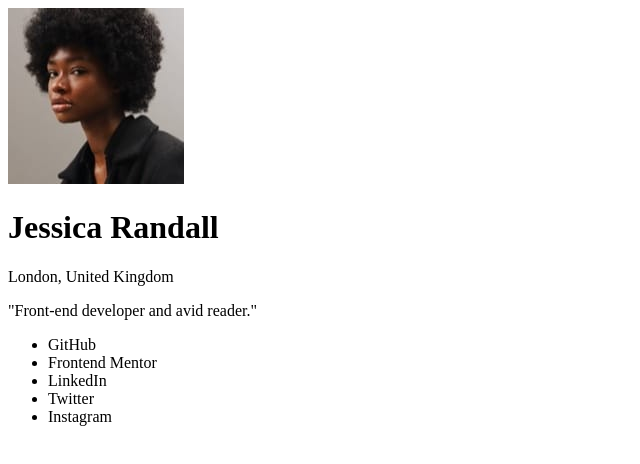
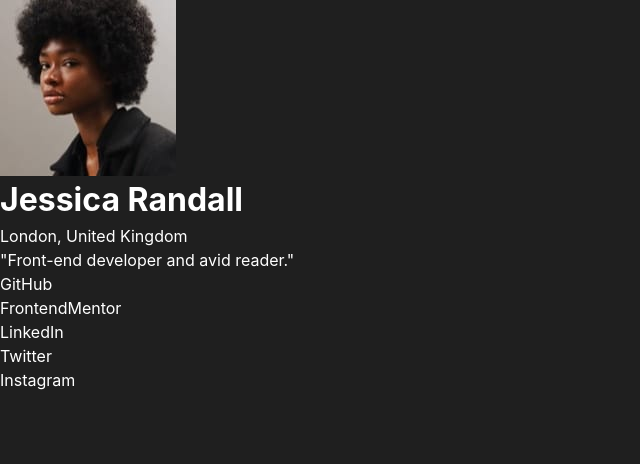
Before and after one commit to jjurelvalenzuela/social-links-profile, a plain HTML site: page index.html in a window 1280 px wide. Shown: the whole page, without its empty margins (0-640 px from the left). Drawn offline with Linux system fonts and the light colour scheme.

Commit message:
Add CSS reset and base styles

```diff
--- a/index.html
+++ b/index.html
@@ -14,22 +14,24 @@
     <title>Frontend Mentor | Social links profile</title>
   </head>
   <body>
-    <div class="container">
+    <div class="card">
       <img
         src="./assets/images/avatar-jessica.jpeg"
         alt="Jessica Randall Image"
+        class="user-img"
       />
+      <div class="user-info">
+        <h1>Jessica Randall</h1>
+        <p class="location">London, United Kingdom</p>
+        <p class="about-me">"Front-end developer and avid reader."</p>
+      </div>
 
-      <h1>Jessica Randall</h1>
-      <p class="location">London, United Kingdom</p>
-      <p class="about-me">"Front-end developer and avid reader."</p>
-
-      <ul>
-        <li class="user-links">GitHub</li>
-        <li class="user-links">Frontend Mentor</li>
-        <li class="user-links">LinkedIn</li>
-        <li class="user-links">Twitter</li>
-        <li class="user-links">Instagram</li>
+      <ul class="user-socmed">
+        <li class="user-links"><a href=""> GitHub</a></li>
+        <li class="user-links"><a href=""> FrontendMentor</a></li>
+        <li class="user-links"><a href=""> LinkedIn</a></li>
+        <li class="user-links"><a href=""> Twitter</a></li>
+        <li class="user-links"><a href=""> Instagram</a></li>
       </ul>
     </div>
   </body>
--- a/style.css
+++ b/style.css
@@ -0,0 +1,81 @@
+@font-face {
+  font-family: "Inter", Arial, sans-serif;
+  src: url("./assets/fonts/Inter-VariableFont_slnt\,wght.ttf")
+    format("truetype");
+  font-weight: 100 900;
+  font-style: normal;
+}
+
+:root {
+  /* COLOR PALETTE */
+  --grey-900: #141414;
+  --grey-800: #1f1f1f;
+  --grey-700: #333333;
+  --green: #caf82a;
+  --white: #ffffff;
+
+  /* font-weight: 400; = Regular
+
+font-weight: 600; = SemiBold
+
+font-weight: 700; = Bold */
+  /* TYPOGRAPHY */
+  --font-family: "Inter", Arial, sans-serif;
+  --line-height: 1.5;
+  /* Preset 1 */
+  --preset1-size: 1.5rem;
+  --preset1-fw: 700;
+
+  /* Preset 2 */
+  --preset2-size: 0.875rem;
+  --preset2-fw: 400;
+
+  /* Preset 2  Bold*/
+  --preset2b-size: 0.875rem;
+  --preset2b-fw: 700;
+}
+/* Text Preset */
+.text-preset1 {
+  font-size: var(--preset1-size);
+  font-weight: var(--preset1-fw);
+}
+
+.text-preset2 {
+  font-size: var(--preset2-size);
+  font-weight: var(--preset2-fw);
+}
+
+.text-preset2-bold {
+  font-size: var(--preset2bb-size);
+  font-weight: var(--preset2bb-fw);
+}
+
+*,
+*::before,
+*::after {
+  margin: 0;
+  padding: 0;
+  box-sizing: border-box;
+}
+
+html {
+  font-size: 16px;
+  scroll-behavior: smooth;
+}
+
+a {
+  color: inherit;
+  text-decoration: none;
+}
+
+img {
+  max-width: 100%;
+  display: block;
+}
+
+body {
+  background-color: var(--grey-800);
+  line-height: var(--line-height);
+  font-family: var(--font-family);
+  color: var(--white);
+}
```
